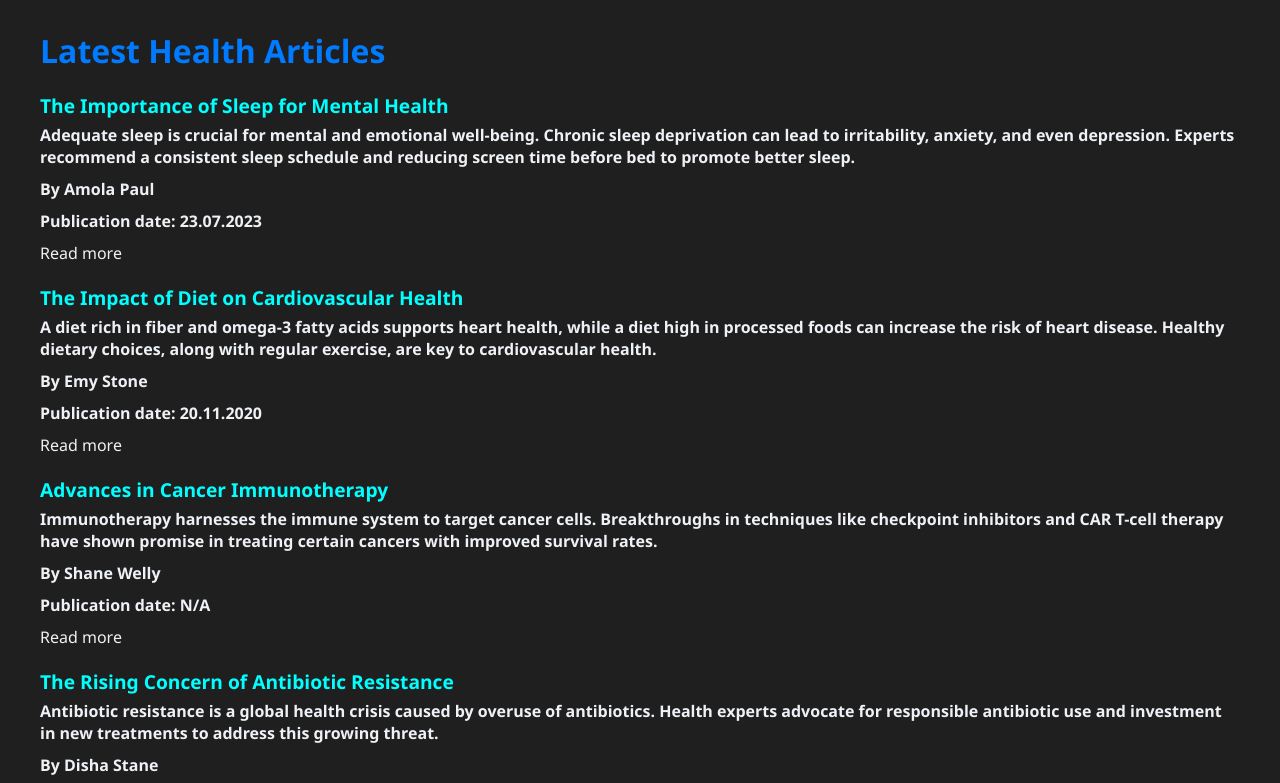
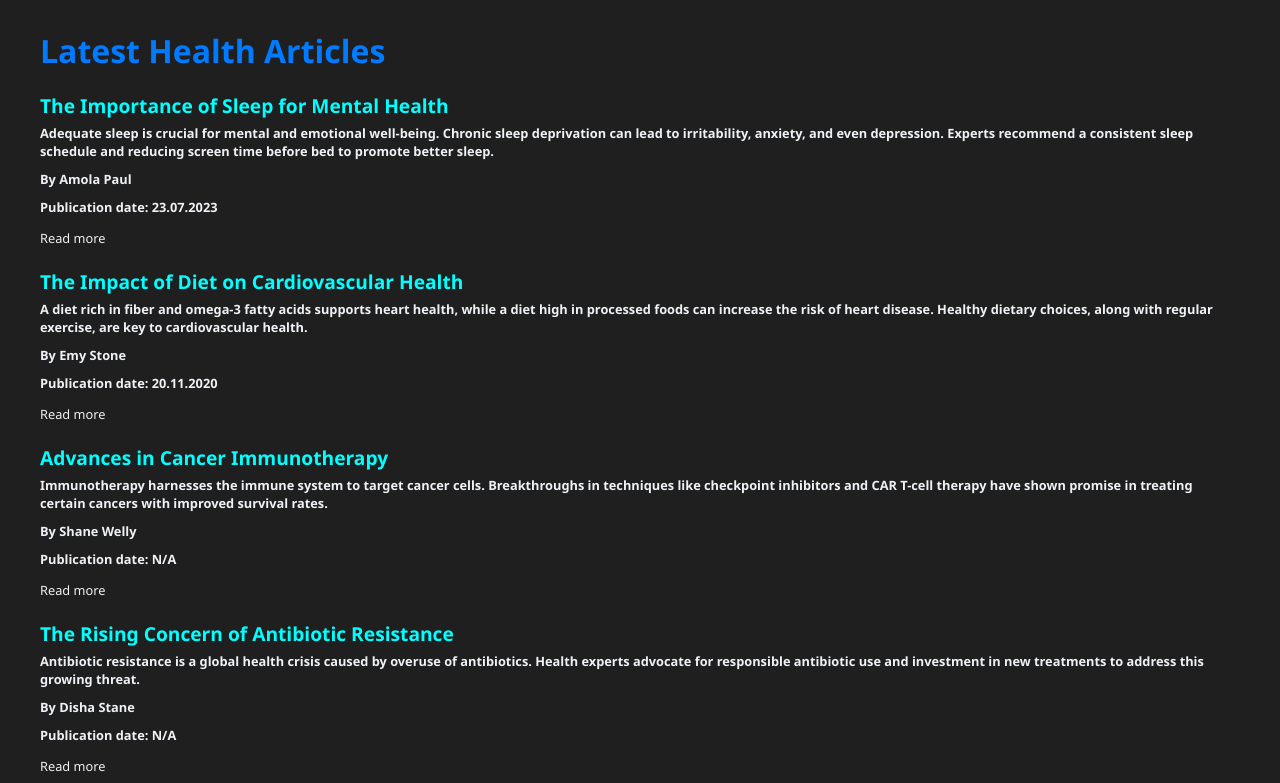
Before and after one commit to coder98-spec/HealthEase_Website_2, a plain HTML site: page index.html in a window 1280 px wide. Shown: the part 2720-3503 px from the top of the page. Drawn offline with Linux system fonts and the light colour scheme.

Commit message:
Update index.html

```diff
--- a/index.html
+++ b/index.html
@@ -306,11 +306,13 @@ renderArticles();
     .article p {
         margin: 0 0 10px;
         color:#eef1f5;
+        font-size: 0.8em;
     }
 
     .article a {
         color: #eef1f5;
         text-decoration: none;
+        font-size: 0.8em;
     }
 
     .article a:hover {
```
